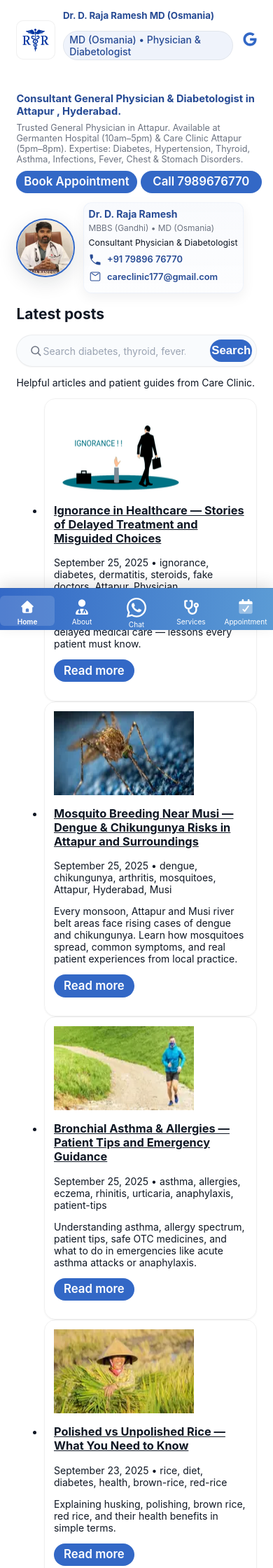
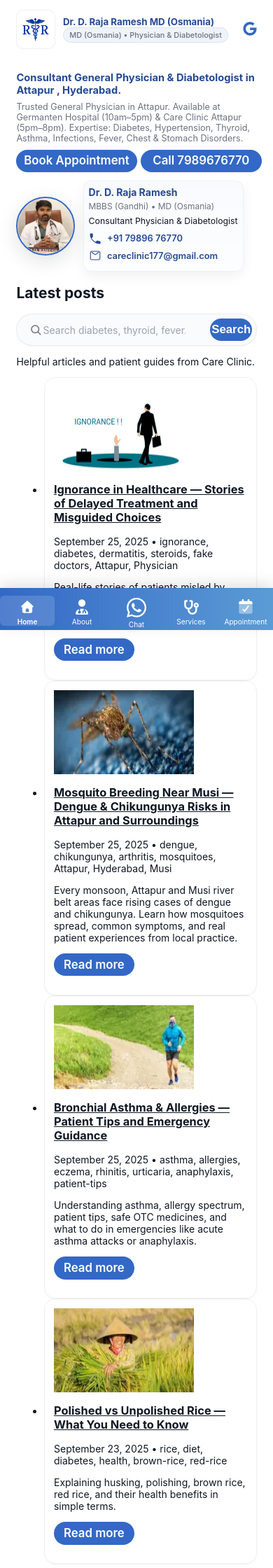
Before and after one commit to drrajarameshd/rr, a Jekyll site: the page built from index.html, in a window 390 px wide. Shown: the top 2240 px of the page at 70% size. Built offline with Jekyll 4.4.1, drawn with Linux system fonts in a browser that asks for light colours; the list of posts is cut into pages by our own code.

Commit message:
Update style.css

```diff
--- a/assets/css/style.css
+++ b/assets/css/style.css
@@ -49,7 +49,7 @@ img{max-width:100%;display:block}
 .brand{display:flex;align-items:center;gap:.75rem;text-decoration:none;color:inherit}
 .logo{width:56px;height:56px;border-radius:10px;background:#fff;border:1px solid rgba(0,0,0,.06);padding:8px;display:inline-flex;align-items:center;justify-content:center;flex-shrink:0}
 .brand-text h1{font-size:1.1rem;margin:0}
-.brand-text .tags{margin:0;font-size:.85rem;color:var(--muted)}
+.brand-text .tag{margin:0;font-size:.85rem;color:var(--muted)}
 
 /* ========= NAVIGATION ========= */
 .nav-list{list-style:none;margin:0;padding:0;display:flex;gap:1rem;align-items:center}
@@ -211,7 +211,7 @@ input:focus,textarea:focus{outline:2px solid var(--primary-600);border-color:var
   :root{--container:720px}
   .container{padding-left:.75rem;padding-right:.75rem}
   .brand-text h1{font-size:1rem}
-  .brand-text .tags{font-size:.8rem}
+  .brand-text .tag{font-size:.8rem}
   .banner-inner{flex-direction:column;align-items:flex-start;gap:.9rem}
   .hero-text h2{font-size:1.25rem}
   .hero-text p{font-size:.94rem}
@@ -238,7 +238,7 @@ input:focus,textarea:focus{outline:2px solid var(--primary-600);border-color:var
   html,body{font-size:14px}
   .container{padding-left:.6rem;padding-right:.6rem}
   .brand-text h1{font-size:.95rem}
-  .brand-text .tags{font-size:.78rem}
+  .brand-text .tag{font-size:.78rem}
   .hero-text h2{font-size:1.05rem}
   .hero-text p{font-size:.9rem;margin-bottom:.6rem}
   /* Buttons: remain side-by-side and shrink, with truncation */
```
